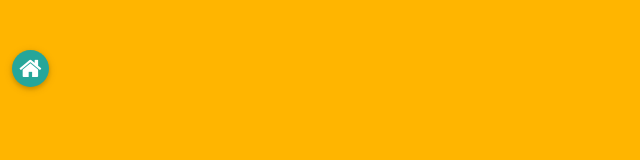
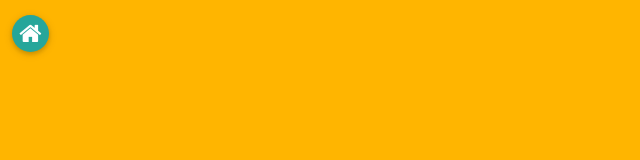
Before and after one commit to AirPortal/AirPortal, a website: page client/index.html in a window 1280 px wide. Shown: the whole page, without its empty margins (0-640 px from the left). Drawn offline with Linux system fonts and the light colour scheme; a web font is replaced by a local one.

Commit message:
fixed home button

```diff
--- a/client/index.html
+++ b/client/index.html
@@ -32,7 +32,7 @@
 </head>
 <body>
   <div ng-view></div>
-  <div class="fixed-action-btn animated fadeIn" style="top: 35px; left: 12px; right: auto;">
+  <div class="fixed-action-btn animated fadeIn" style="top: 0; left: 12px; bottom: auto; right: auto;">
     <a class="btn-floating btn-small" href='/'>
       <i class="fa fa-home"></i>
     </a>
--- a/client/scss/main.scss
+++ b/client/scss/main.scss
@@ -93,6 +93,7 @@ h2 {
 // --- different pages
 #landingPage {
   text-align: center;
+  padding-top: 80px;
   background-image: url(../assets/background_home.png);
 	background-position: 0 100%;
 	background-size: contain;
```
Also changed, not shown: client/css/main.css.
